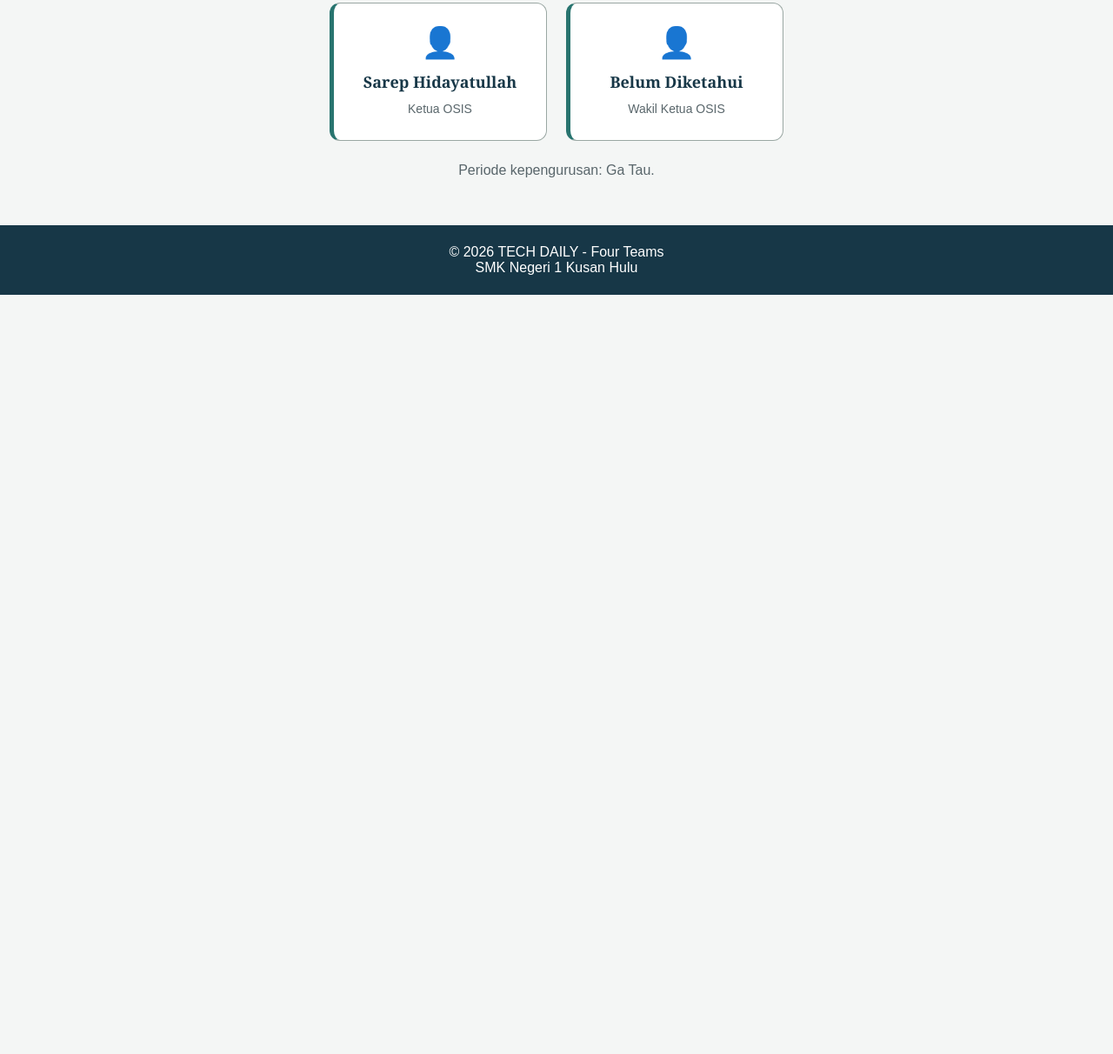
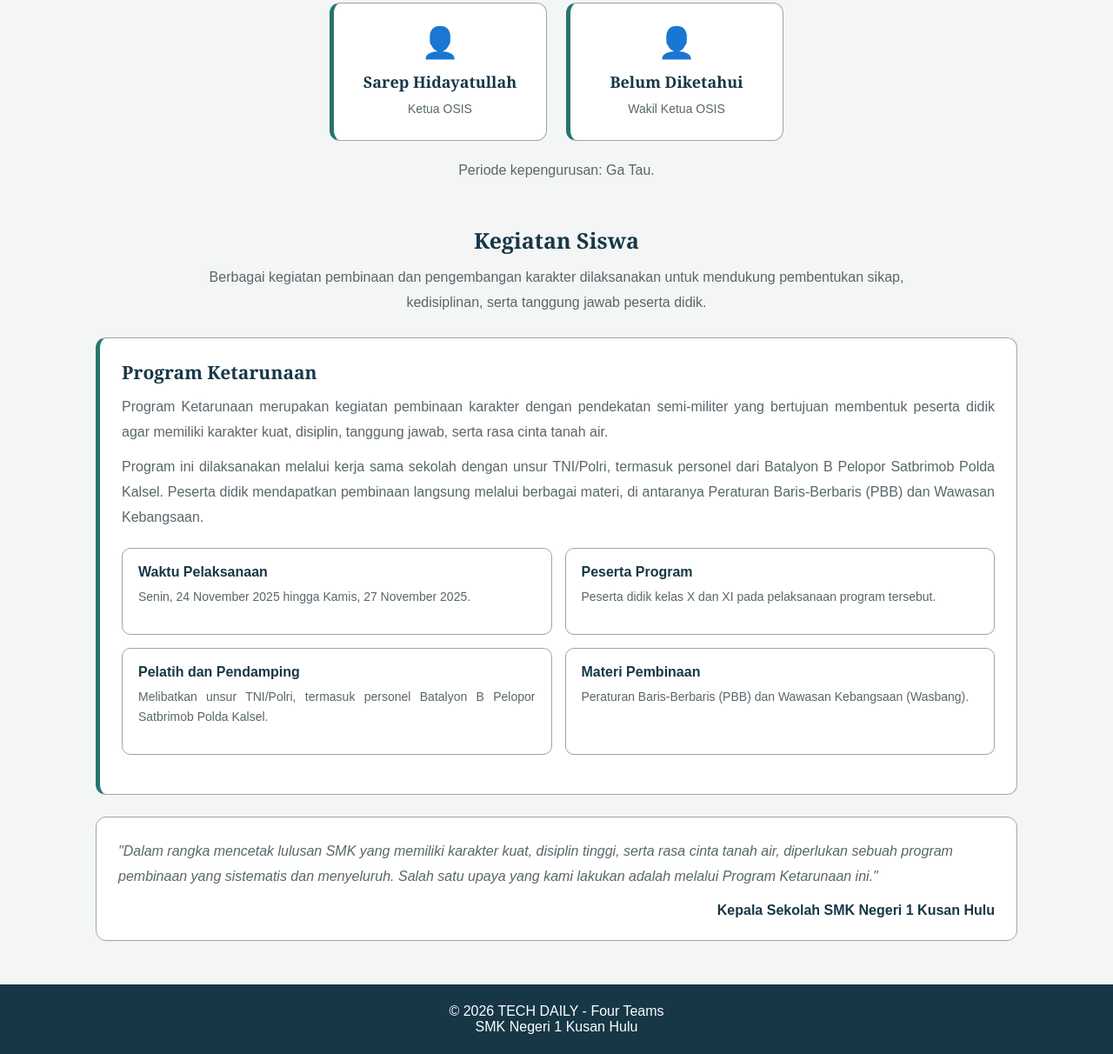
Before and after one commit to asaaarubbit-sys/TECH-DAILY, a plain HTML site: page kesiswaan.html in a window 1280 px wide. Shown: the part 1698-2910 px from the top of the page at 87% size. Before the commit the page ends 2037 px from the top, so only its background shows below. Drawn offline with Linux system fonts and the light colour scheme.

Commit message:
Update perbaikan BDP project, TKJ, dan Kesiswaan

```diff
--- a/kesiswaan.html
+++ b/kesiswaan.html
@@ -225,6 +225,107 @@
     line-height: 1.6;
 }
 
+/* BAGIAN KEGIATAN SISWA */
+
+.kegiatan-section {
+    margin: 50px 0;
+}
+
+.kegiatan-title {
+    color: var(--heading-color);
+    text-align: center;
+    font-size: 25px;
+    margin-bottom: 12px;
+}
+
+.kegiatan-description {
+    color: var(--paragraph-color);
+    text-align: center;
+    line-height: 1.8;
+    max-width: 800px;
+    margin: 0 auto 25px;
+}
+
+.ketarunaan-card {
+    background: var(--card-color);
+    border: 1px solid var(--border-color);
+    border-left: 5px solid #28746F;
+    border-radius: 12px;
+    padding: 25px;
+    margin-bottom: 25px;
+}
+
+.ketarunaan-card h3 {
+    color: var(--heading-color);
+    font-size: 21px;
+    margin-bottom: 12px;
+}
+
+.ketarunaan-card p {
+    color: var(--paragraph-color);
+    line-height: 1.8;
+    text-align: justify;
+    margin-bottom: 12px;
+}
+
+.ketarunaan-info {
+    display: grid;
+    grid-template-columns: repeat(2, 1fr);
+    gap: 15px;
+    margin: 20px 0;
+}
+
+.ketarunaan-info div {
+    background: var(--card-color);
+    border: 1px solid var(--border-color);
+    border-radius: 10px;
+    padding: 18px;
+}
+
+.ketarunaan-info h4 {
+    color: var(--heading-color);
+    margin-bottom: 8px;
+}
+
+.ketarunaan-info p {
+    color: var(--paragraph-color);
+    font-size: 14px;
+    line-height: 1.7;
+}
+
+.ketarunaan-quote {
+    background: var(--card-color);
+    border: 1px solid var(--border-color);
+    border-radius: 12px;
+    padding: 25px;
+    margin-top: 25px;
+}
+
+.ketarunaan-quote blockquote {
+    color: var(--paragraph-color);
+    font-style: italic;
+    line-height: 1.8;
+    margin: 0;
+}
+
+.ketarunaan-quote p {
+    color: var(--heading-color);
+    font-weight: bold;
+    text-align: right;
+    margin-top: 15px;
+}
+
+@media (max-width: 700px) {
+    .ketarunaan-info {
+        grid-template-columns: 1fr;
+    }
+
+    .ketarunaan-card,
+    .ketarunaan-quote {
+        padding: 20px;
+    }
+}
+
     </style>
 </head>
 
@@ -449,6 +550,105 @@
 </section>
 
 
+<!-- KEGIATAN SISWA -->
+
+<section class="kegiatan-section">
+
+    <h2 class="kegiatan-title">
+        Kegiatan Siswa
+    </h2>
+
+    <p class="kegiatan-description">
+        Berbagai kegiatan pembinaan dan pengembangan karakter
+        dilaksanakan untuk mendukung pembentukan sikap,
+        kedisiplinan, serta tanggung jawab peserta didik.
+    </p>
+
+    <!-- PROGRAM KETARUNAAN -->
+
+    <div class="ketarunaan-card">
+
+        <h3>Program Ketarunaan</h3>
+
+        <p>
+            Program Ketarunaan merupakan kegiatan pembinaan
+            karakter dengan pendekatan semi-militer yang
+            bertujuan membentuk peserta didik agar memiliki
+            karakter kuat, disiplin, tanggung jawab, serta
+            rasa cinta tanah air.
+        </p>
+
+        <p>
+            Program ini dilaksanakan melalui kerja sama
+            sekolah dengan unsur TNI/Polri, termasuk personel
+            dari Batalyon B Pelopor Satbrimob Polda Kalsel.
+            Peserta didik mendapatkan pembinaan langsung
+            melalui berbagai materi, di antaranya Peraturan
+            Baris-Berbaris (PBB) dan Wawasan Kebangsaan.
+        </p>
+
+        <div class="ketarunaan-info">
+
+            <div>
+                <h4>Waktu Pelaksanaan</h4>
+                <p>
+                    Senin, 24 November 2025 hingga
+                    Kamis, 27 November 2025.
+                </p>
+            </div>
+
+            <div>
+                <h4>Peserta Program</h4>
+                <p>
+                    Peserta didik kelas X dan XI
+                    pada pelaksanaan program tersebut.
+                </p>
+            </div>
+
+            <div>
+                <h4>Pelatih dan Pendamping</h4>
+                <p>
+                    Melibatkan unsur TNI/Polri, termasuk
+                    personel Batalyon B Pelopor
+                    Satbrimob Polda Kalsel.
+                </p>
+            </div>
+
+            <div>
+                <h4>Materi Pembinaan</h4>
+                <p>
+                    Peraturan Baris-Berbaris (PBB)
+                    dan Wawasan Kebangsaan (Wasbang).
+                </p>
+            </div>
+
+        </div>
+
+    </div>
+
+    <!-- KUTIPAN KEPALA SEKOLAH -->
+
+    <div class="ketarunaan-quote">
+
+        <blockquote>
+            "Dalam rangka mencetak lulusan SMK yang memiliki
+            karakter kuat, disiplin tinggi, serta rasa cinta
+            tanah air, diperlukan sebuah program pembinaan
+            yang sistematis dan menyeluruh. Salah satu upaya
+            yang kami lakukan adalah melalui Program
+            Ketarunaan ini."
+        </blockquote>
+
+        <p>
+            Kepala Sekolah SMK Negeri 1 Kusan Hulu
+        </p>
+
+    </div>
+
+</section>
+
+
+
     </main>
 
     <!-- FOOTER -->
```
Also changed, not shown: Project Sekolah/bdp.html (+1 -1 lines), tkj.html (+1 -1 lines).
